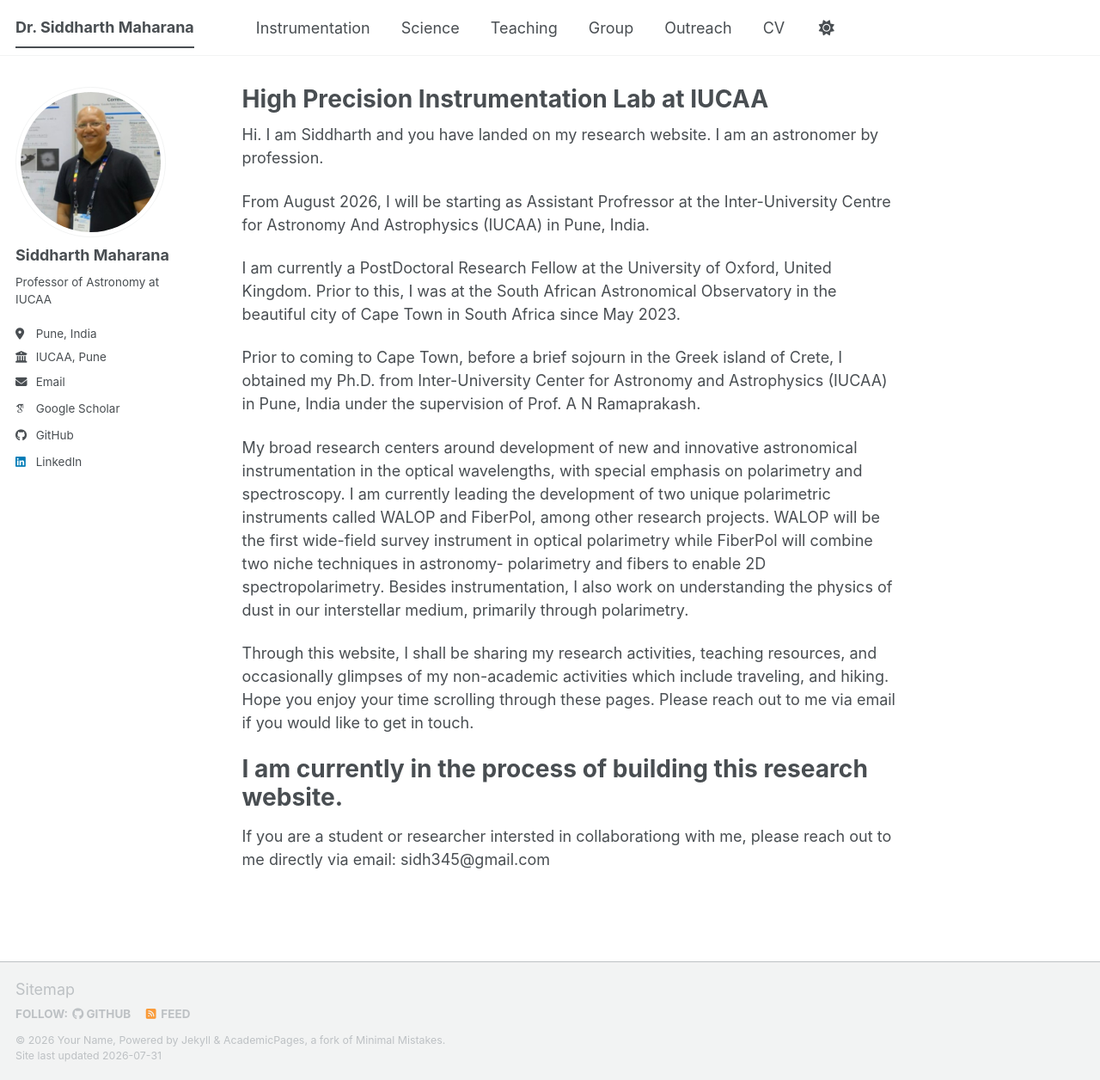
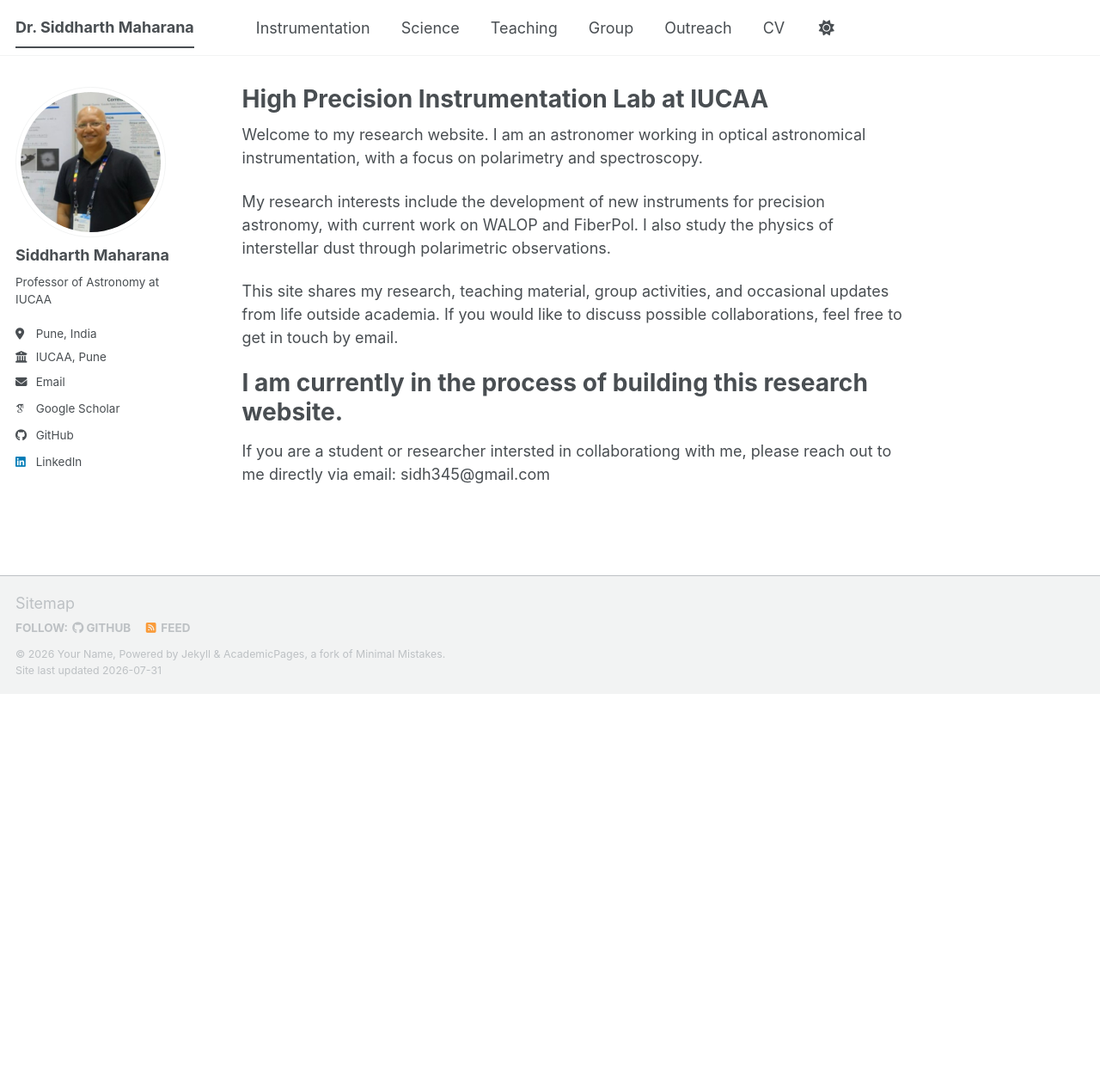
Before and after one commit to siddharth-maharana/siddharth-maharana.github.io, a Jekyll site: the page built from _pages/about.md, in a window 1280 px wide and 1256 px high. Shown: the whole window at 86% size. Built offline with Jekyll 4.4.1, drawn with Linux system fonts in a browser that asks for light colours; some web fonts are replaced; a script bundle is joined from its source files by our own code; library files that are not in the unit come from our copies.

Commit message:
Update about.md

```diff
--- a/_pages/about.md
+++ b/_pages/about.md
@@ -7,17 +7,11 @@ redirect_from:
   - /about.html
 ---
 
-Hi. I am Siddharth and you have landed on my research website. I am an astronomer by profession.
+Welcome to my research website. I am an astronomer working in optical astronomical instrumentation, with a focus on polarimetry and spectroscopy.
 
-From August 2026, I will be starting as Assistant Profressor at the Inter-University Centre for Astronomy And Astrophysics (IUCAA) in Pune, India.
+My research interests include the development of new instruments for precision astronomy, with current work on WALOP and FiberPol. I also study the physics of interstellar dust through polarimetric observations.
 
-I am currently a PostDoctoral Research Fellow at the University of Oxford, United Kingdom. Prior to this, I was at the South African Astronomical Observatory in the beautiful city of Cape Town in South Africa since May 2023.
-
-Prior to coming to Cape Town, before a brief sojourn in the Greek island of Crete, I obtained my Ph.D. from Inter-University Center for Astronomy and Astrophysics (IUCAA) in Pune, India under the supervision of Prof. A N Ramaprakash.
-
-My broad research centers around development of new and innovative astronomical instrumentation in the optical wavelengths, with special emphasis on polarimetry and spectroscopy. I am currently leading the development of two unique polarimetric instruments called WALOP and FiberPol, among other research projects. WALOP will be the first wide-field survey instrument in optical polarimetry while FiberPol will combine two niche techniques in astronomy- polarimetry and fibers to enable 2D spectropolarimetry. Besides instrumentation, I also work on understanding the physics of dust in our interstellar medium, primarily through polarimetry.
-
-Through this website, I shall be sharing my research activities, teaching resources, and occasionally glimpses of my non-academic activities which include traveling, and hiking. Hope you enjoy your time scrolling through these pages. Please reach out to me via email if you would like to get in touch.
+This site shares my research, teaching material, group activities, and occasional updates from life outside academia. If you would like to discuss possible collaborations, feel free to get in touch by email.
 
 I am currently in the process of building this research website.
 ===
```
